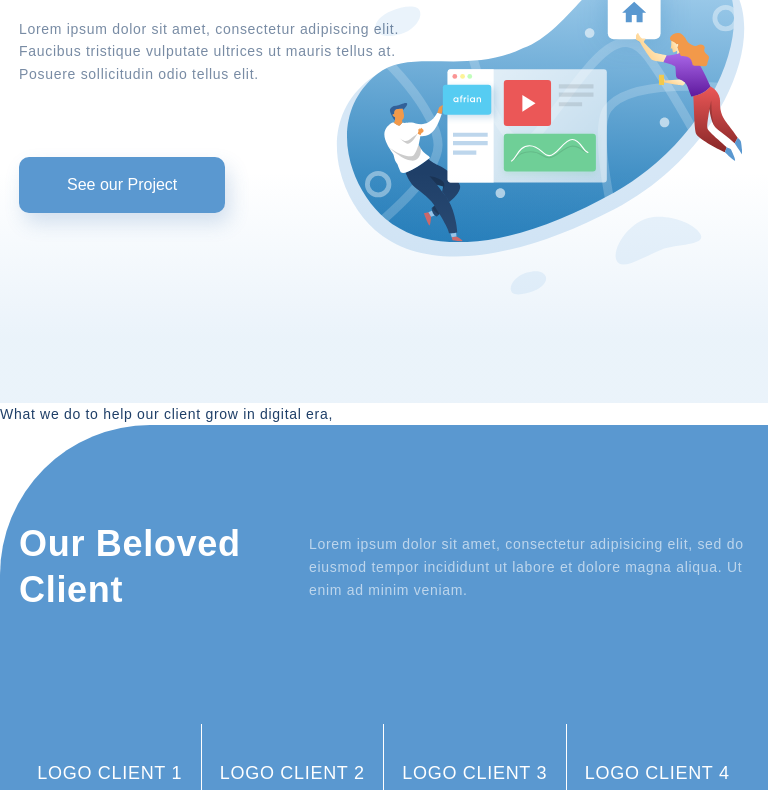
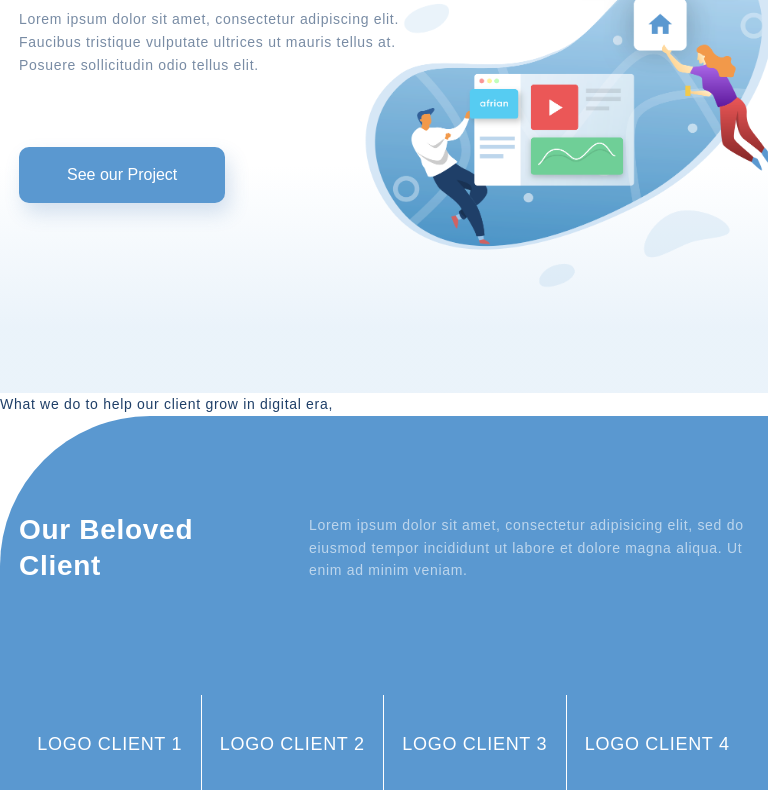
Before and after one commit to Saltcarrot/DE-task, a website built with webpack: page src/index.html in a window 768 px wide. Shown: the part 339-1129 px from the top of the page. Built offline with nearby package versions, Linux system fonts and the light colour scheme.

Commit message:
Delete BG svg's, styles update

```diff
--- a/src/home.sass
+++ b/src/home.sass
@@ -1,7 +1,8 @@
 .automation
   padding: 190px 0
 
-  position: relative
+  .container
+    position: relative
 
   &-left
     max-width: 510px
@@ -21,59 +22,15 @@
     .button
       box-shadow: var(--shadow-2)
 
-  &-right
+  .bg-img
+    height: 612.56px
+    width: 687.25px
+
+    display: block
+
     position: absolute
-    top: 89.24px
+    top: -89.24px
     left: 443.38px
-
-    z-index: -1
-
-    .img
-      display: block
-
-      position: absolute
-
-      &.shadow
-        height: 580px
-        width: 688.25px
-
-        top: 43.56px
-        left: 7px
-
-      &.background
-        height: 490.66px
-        width: 647.15px
-
-        top: 63.41px
-        left: 27.55px
-
-      &.man
-        height: 231.8px
-        width: 137.42px
-
-        top: 319.17px
-        left: 85.84px
-
-      &.platform
-        height: 190.3px
-        width: 279.28px
-
-        top: 261.24px
-        left: 181.62px
-
-      &.home
-        height: 272.612px
-        width: 337.482px
-
-        top: -1px
-        left: 334.62px
-
-      &.woman
-        height: 213.51px
-        width: 178.46px
-
-        top: 212.22px
-        left: 507.62px
 
 .section-blue
   position: relative
@@ -184,34 +141,11 @@
 
 @media all and (min-width: 768px) and (max-width: 1279px)
   .automation
-    &-right
-      top: 126px
-      left: 170px
+    .bg-img
+      top: -53.544px
+      left: 216.028px
 
-      .img
-        &.shadow,
-        &.background,
-        &.man,
-        &.platform,
-        &.home,
-        &.woman
-          transform: scale(.6)
-
-        &.man
-          top: 269.17px
-          left: 165.84px
-
-        &.platform
-          top: 244.24px
-          left: 194.62px
-
-        &.home
-          top: 64px
-          left: 275.62px
-
-        &.woman
-          top: 203.22px
-          left: 410.62px
+      transform: scale(.6)
 
   .section-blue
     &:after
@@ -229,7 +163,7 @@
 
 @media all and (max-width: 767px)
   .automation
-    &-right
+    .bg-img
       display: none
 
 
@@ -238,7 +172,11 @@
       border-radius: 100px 0 0 0
 
   .client
+    padding: 46px 0
+
     &-top
+      margin-bottom: 46px
+
       flex-direction: column
       justify-content: center
 
--- a/src/index.html
+++ b/src/index.html
@@ -17,29 +17,19 @@
       </div>
     </header>
     <main>
-      <section class="section-white gradient">
+      <section class="section-white gradient automation">
         <div class="container">
-          <div class="automation">
           <div class="automation-left">
             <h1 class="title-page">New Automation<br>Tool for Your Home</h1>
             <p class="description">Lorem ipsum dolor sit amet, consectetur adipiscing elit. Faucibus tristique vulputate ultrices ut mauris tellus at. Posuere sollicitudin odio tellus elit.</p>
             <button class="button">See our Project</button>
           </div>
-            <div class="automation-right">
-              <img src="assets/images/main/shadow.svg" alt="Shadow" class="img shadow">
-              <img src="assets/images/main/background.svg" alt="Background" class="img background">
-              <img src="assets/images/main/man.svg" alt="Man" class="img man">
-              <img src="assets/images/main/platform.svg" alt="Platform" class="img platform">
-              <img src="assets/images/main/home.svg" alt="Home" class="img home">
-              <img src="assets/images/main/woman.svg" alt="Woman" class="img woman">
-            </div>
-          </div>
+          <img src="assets/images/background.webp" alt="Illustration" class="bg-img">
         </div>
       </section>
       <section class="section-white">What we do to help our client grow in digital era,</section>
       <section class="section-blue">
-        <div class="container">
-          <div class="client">
+        <div class="container client">
           <div class="client-top">
             <h2 class="title-section">Our Beloved<br>Client</h2>
             <p class="description">Lorem ipsum dolor sit amet, consectetur adipisicing elit, sed do eiusmod tempor incididunt ut labore et dolore magna aliqua. Ut enim ad minim veniam.</p>
@@ -53,7 +43,6 @@
             <div class="client-logo">LOGO CLIENT 6</div>
             <div class="client-logo">LOGO CLIENT 7</div>
             <div class="client-logo">More Client</div>
-            </div>
           </div>
         </div>
       </section>
--- a/src/index.js
+++ b/src/index.js
@@ -5,7 +5,6 @@ document.addEventListener('DOMContentLoaded', () => {
   const header = document.querySelector('.header')
 
   const onWindowScrollHandler = () => {
-    console.log(window.scrollY);
     if (window.scrollY > header.getBoundingClientRect().height)
       header.classList.add('sticky')
     else header.classList.remove('sticky')
--- a/src/style/footer.sass
+++ b/src/style/footer.sass
@@ -166,8 +166,13 @@
     .container
       padding-right: 40px
 
+    &-top .left
+      max-width: 390px
+
 @media all and (max-width: 767px)
   .footer
+    padding: 46px 0 0 0
+
     &:after
       border-radius: 0 100px 0 0
 
@@ -177,6 +182,8 @@
     &-top
       max-width: 330px
 
+      padding-bottom: 41px
+
       flex-direction: column
 
       text-align: center
@@ -185,6 +192,7 @@
         margin-top: 32px
 
     &-middle
+      margin: 46px 0 16px 0
       padding-right: 0
 
       flex-direction: column
--- a/src/style/text.sass
+++ b/src/style/text.sass
@@ -28,9 +28,15 @@
 @media all and (min-width: 768px) and (max-width: 1279px)
   .title
     &-page
-      font-size: 58px
+      font-size: 54px
+
+    &-section
+      font-size: 28px
 
 @media all and (max-width: 767px)
   .title
     &-page
       font-size: 46px
+
+    &-section
+      font-size: 26px
--- a/webpack.config.js
+++ b/webpack.config.js
@@ -80,7 +80,7 @@ module.exports = () => {
           ],
         },
         {
-          test: /\.(?:ico|gif|png|jpg|jpeg)$/i,
+          test: /\.(?:ico|gif|png|jpg|jpeg|webp)$/i,
           type: 'asset/resource',
         },
         {
```
Also changed, not shown: src/assets/images/background.webp (added), src/assets/images/main/background.svg (deleted), src/assets/images/main/home.svg (deleted), src/assets/images/main/man.svg (deleted), src/assets/images/main/platform.svg (deleted), src/assets/images/main/shadow.svg (deleted), src/assets/images/main/woman.svg (deleted). Lines whose indentation alone changed are shown as unchanged.
